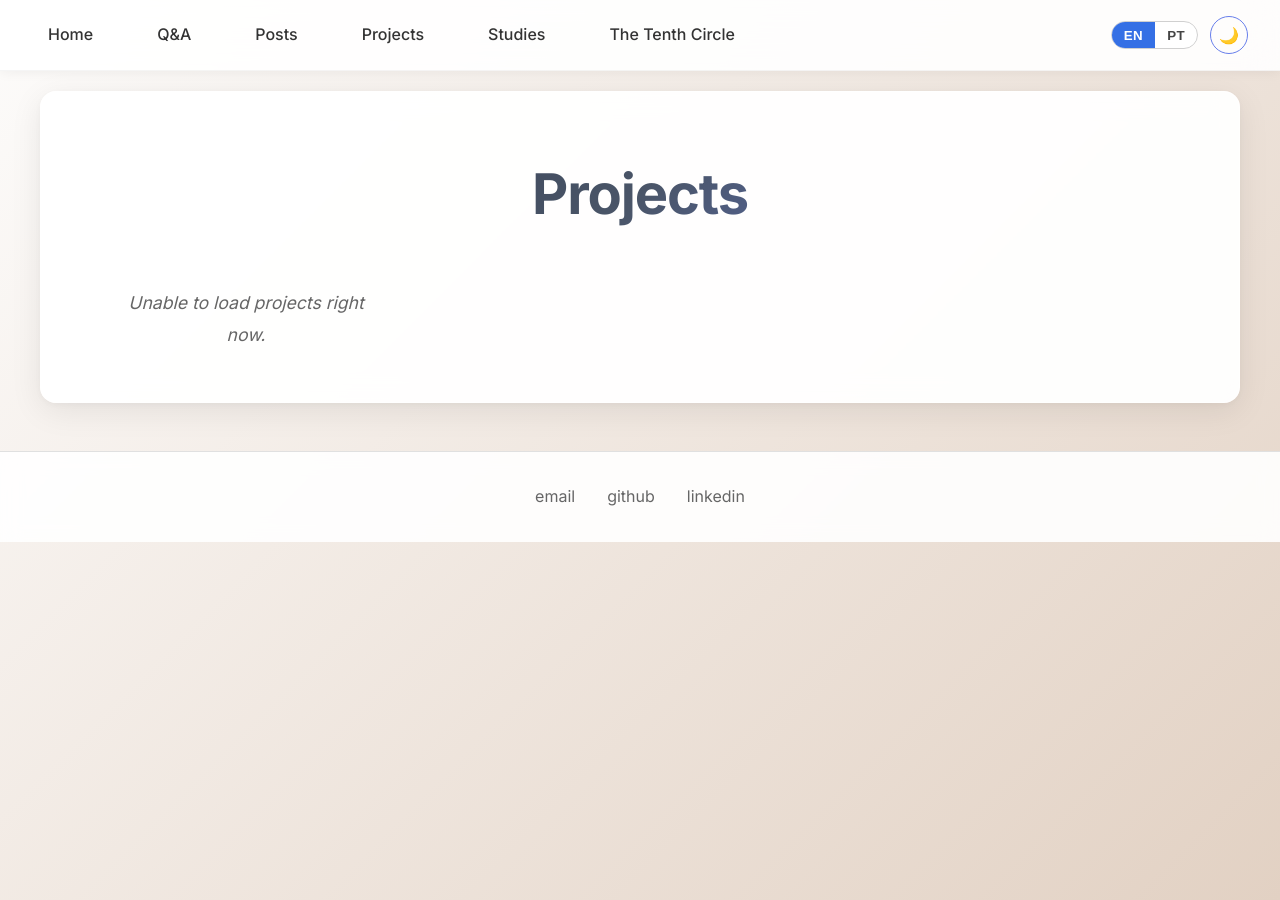
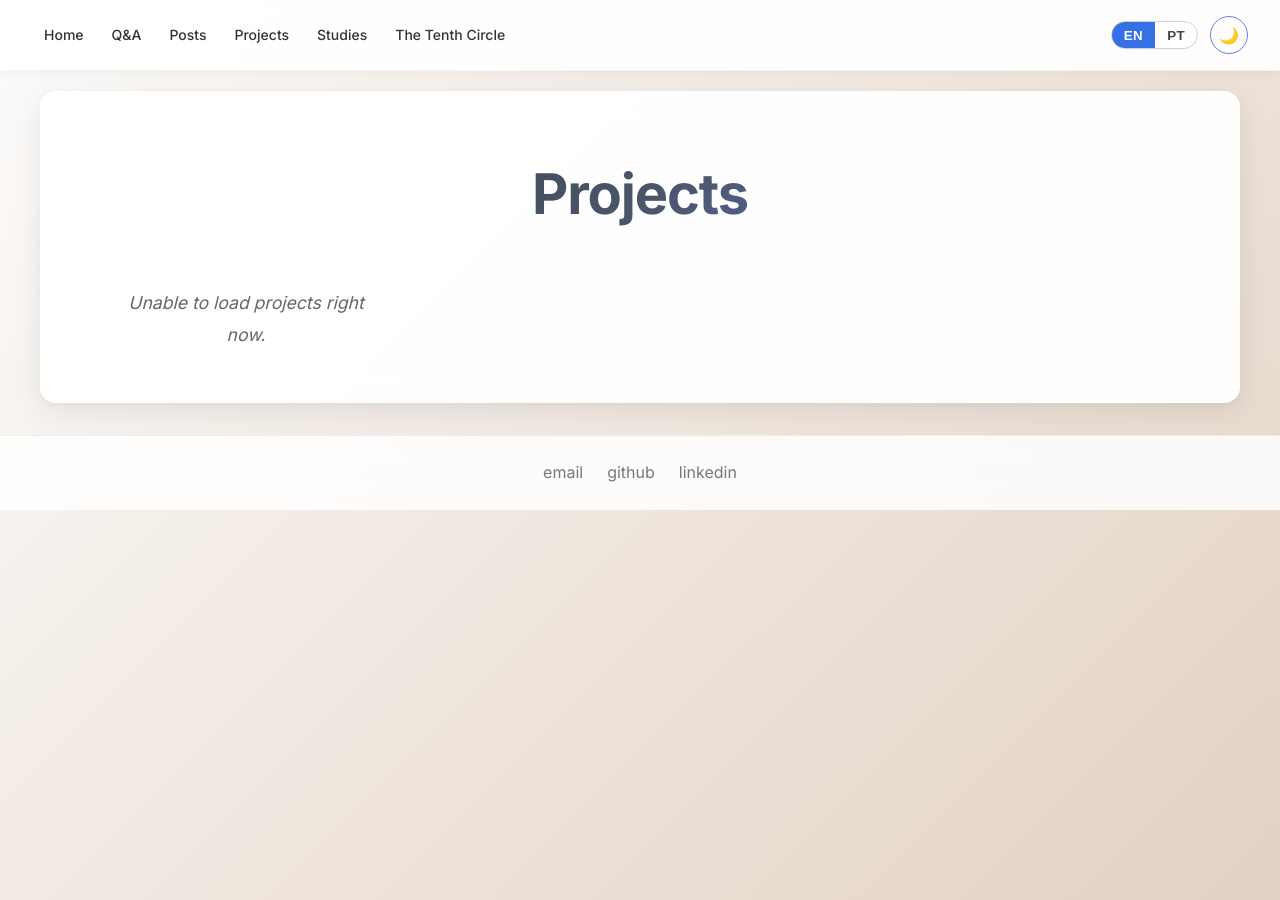
Before and after one commit to lucasrafaldini/lucasrafaldini.github.io, a Jekyll site: the page built from projetos/index.html, in a window 1280 px wide. Built offline with Jekyll 4.4.1, drawn with Linux system fonts in a browser that asks for light colours.

Commit message:
Fix nav alignment and improve site layout structure (#25)
- Fix: nav items no longer wrap to second line (reduced gap, added
  flex-wrap: nowrap, smaller padding/font-size)
- Nav: cleaner hover states, removed heavy border-radius and pseudo-element
  underline clutter
- Blurb: better vertical rhythm, refined hr separator, tighter paragraph
  max-width for readability
- Footer: subtler border, reduced padding
- Mobile: nav wraps horizontally instead of stacking vertically,
  blurb gets responsive padding
- Dark mode: softer nav colors, matching hover states, coordinated
  background with new palette

```diff
--- a/css/main.css
+++ b/css/main.css
@@ -87,7 +87,8 @@
     list-style: none;
     margin: 0;
     padding: 0;
-    gap: 2rem;
+    gap: 0.25rem;
+    flex-wrap: nowrap;
 }
 
 nav ul li {
@@ -96,36 +97,18 @@
 
 nav a {
     text-decoration: none !important;
-    color: #333 !important;
+    color: #555 !important;
     font-weight: 500 !important;
-    padding: 0.5rem 1rem !important;
-    border-radius: 25px !important;
-    transition: all 0.3s ease !important;
-    position: relative !important;
-    overflow: hidden !important;
-}
-
-nav a::after {
-    content: '';
-    position: absolute;
-    bottom: 6px;
-    left: 50%;
-    width: 0;
-    height: 2px;
-    background: #667eea;
-    border-radius: 1px;
-    transition: all 0.3s ease;
-    transform: translateX(-50%);
-}
-
-nav a:hover::after {
-    width: 60%;
+    font-size: 0.875rem;
+    padding: 0.4rem 0.75rem !important;
+    border-radius: 8px !important;
+    transition: all 0.25s ease !important;
+    white-space: nowrap;
 }
 
 nav a:hover {
-    background: rgba(102, 126, 234, 0.08);
-    color: #667eea;
-    transform: translateY(-1px);
+    background: rgba(102, 126, 234, 0.1);
+    color: #4a5cdb !important;
 }
 
 .nav-controls {
@@ -215,24 +198,51 @@
 /* ===== SEÇÃO BLURB ===== */
 .blurb {
     text-align: center;
-    padding: 2rem 0;
-    margin-bottom: 3rem;
+    padding: 3rem 1rem 2rem;
+    margin-bottom: 2rem;
 }
 
 .blurb h1 {
-    margin-bottom: 1.5rem;
+    margin-bottom: 0.5rem;
+}
+
+.blurb hr {
+    border: none;
+    height: 1px;
+    background: linear-gradient(90deg, transparent, rgba(102, 126, 234, 0.3), transparent);
+    max-width: 200px;
+    margin: 1.5rem auto;
+}
+
+.blurb p {
+    max-width: 560px;
+    color: #555;
+    line-height: 1.85;
 }
 
 .blurb ul {
     text-align: left;
-    max-width: 600px;
+    max-width: 520px;
     margin: 1.5rem auto;
-    padding-left: 2rem;
+    padding-left: 1.5rem;
 }
 
 .blurb li {
-    margin-bottom: 1rem;
-    font-size: 1.1rem;
+    margin-bottom: 0.75rem;
+    font-size: 1rem;
+    line-height: 1.7;
+    color: #555;
+}
+
+.blurb li a {
+    color: #4a5cdb;
+    text-decoration: none;
+    border-bottom: 1px solid rgba(74, 92, 219, 0.3);
+    transition: border-color 0.2s;
+}
+
+.blurb li a:hover {
+    border-bottom-color: #4a5cdb;
 }
 
 /* ===== SISTEMA DE GRID ===== */
@@ -386,11 +396,11 @@
 
 /* ===== RODAPÉ ===== */
 footer {
-    background: rgba(255, 255, 255, 0.9);
-    backdrop-filter: blur(10px);
-    padding: 2rem 0;
-    margin-top: 3rem;
-    border-top: 1px solid #e0e0e0;
+    background: rgba(255, 255, 255, 0.85);
+    backdrop-filter: blur(12px);
+    padding: 1.5rem 0;
+    margin-top: 2rem;
+    border-top: 1px solid rgba(0, 0, 0, 0.06);
 }
 
 footer ul {
@@ -400,7 +410,7 @@
     list-style: none;
     margin: 0;
     padding: 0;
-    gap: 2rem;
+    gap: 1.5rem;
 }
 
 footer ul li {
@@ -408,7 +418,7 @@
 }
 
 footer a {
-    color: #666 !important;
+    color: #777 !important;
     text-decoration: none !important;
     transition: color 0.3s ease !important;
 }
@@ -562,19 +572,32 @@
 
     nav {
         flex-direction: column;
-        gap: 1rem;
-        padding-left: 1rem;
-        padding-right: 1rem;
+        gap: 0.5rem;
+        padding: 0.75rem 1rem;
     }
 
     nav ul {
-        flex-direction: column;
-        gap: 1rem;
+        flex-wrap: wrap;
+        justify-content: center;
+        gap: 0.15rem;
+    }
+
+    nav a {
+        font-size: 0.8rem !important;
+        padding: 0.3rem 0.6rem !important;
     }
 
     .nav-controls {
-        margin-top: 1rem;
+        margin-top: 0.5rem;
         justify-content: center;
+    }
+
+    .blurb {
+        padding: 2rem 0.5rem 1.5rem;
+    }
+
+    .blurb p {
+        font-size: 1rem;
     }
 }
 
@@ -687,11 +710,17 @@
 }
 
 body.dark-mode nav {
-    background: rgba(30, 30, 30, 0.9) !important;
+    background: rgba(26, 26, 46, 0.92) !important;
+    border-bottom-color: rgba(255, 255, 255, 0.06) !important;
 }
 
 body.dark-mode nav a {
-    color: #fff !important;
+    color: #b8c0cc !important;
+}
+
+body.dark-mode nav a:hover {
+    background: rgba(102, 126, 234, 0.15) !important;
+    color: #8da2f0 !important;
 }
 
 body.dark-mode .language-toggle {
```
